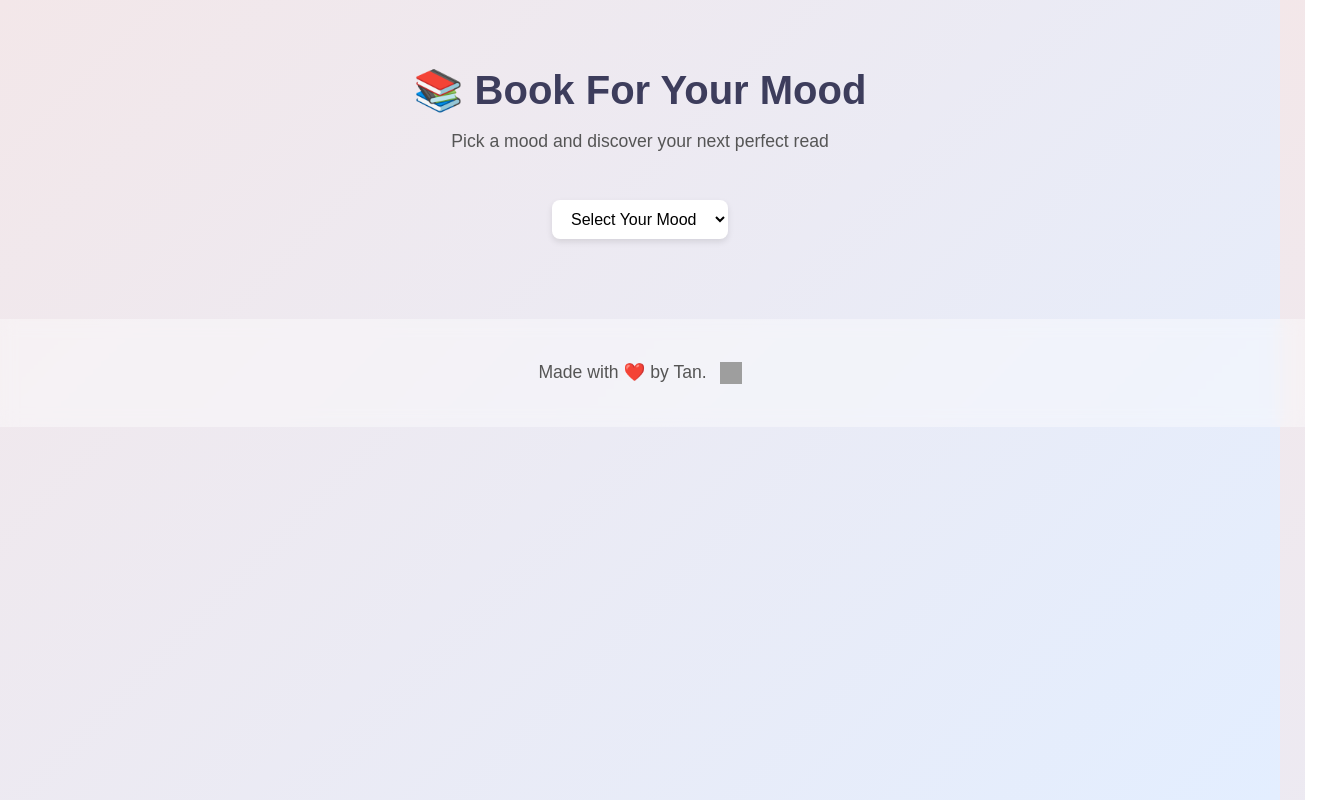
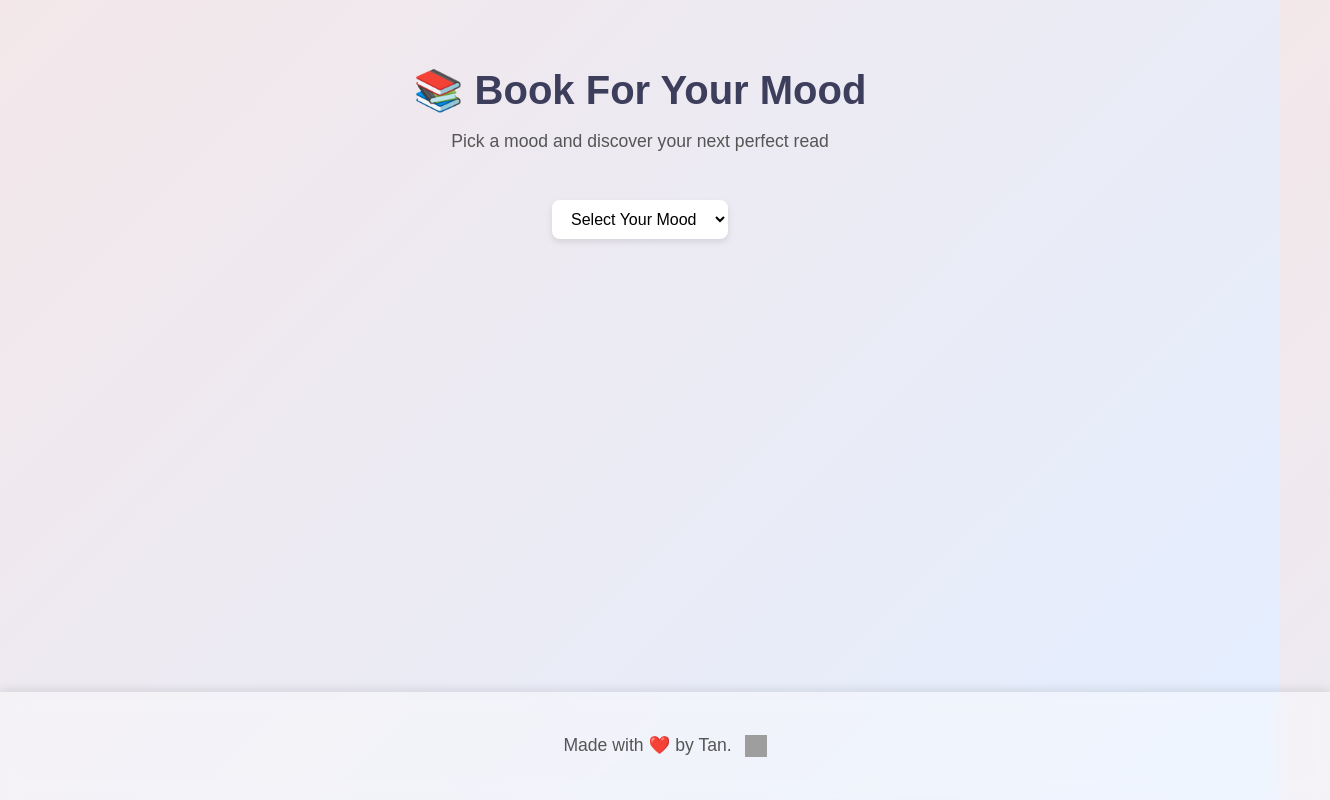
Before and after one commit to luna-73/Book-for-your-mood-website, a plain HTML site: page index.html in a window 1280 px wide. Shown: the whole page, 1330 px wide, since content can reach past the window. Drawn offline with Linux system fonts and the light colour scheme; grey boxes are pictures that could not be loaded.

Commit message:
Updated footer position and CSS

```diff
--- a/index.html
+++ b/index.html
@@ -7,11 +7,17 @@
   <link rel="icon" type="image/x-icon" href="favicon.ico">
 
   <style>
-    body {
+    html, body {
+      height: 100%;
       margin: 0;
       font-family: "Poppins", sans-serif;
       background: linear-gradient(135deg, #f3e7e9 0%, #e3eeff 100%);
-      min-height: 100vh;
+      display: flex;
+      flex-direction: column;
+    }
+
+    main {
+    flex: 1;
     display: flex;
     flex-direction: column;
     align-items: center;
@@ -105,15 +111,15 @@
     }
 
     footer {
+   background: rgba(255, 255, 255, 0.4);
+    color: #555;
     text-align: center;
     padding: 25px;
-  color: #555;
     font-size: 0.95rem;
-  background: rgba(255, 255, 255, 0.4);
     width: 100%;
     backdrop-filter: blur(8px);
-  position: relative;
-  bottom: 0;
+    box-shadow: 0 -2px 10px rgba(0,0,0,0.1);
+
 }
 
 footer a.github-link {
@@ -142,6 +148,8 @@ footer a.github-link {
     <p>Pick a mood and discover your next perfect read</p>
   </header>
 
+    <main>
+
   <div class="mood-selector">
     <select id="moodSelect">
       <option value=""> Select Your Mood </option>
@@ -158,7 +166,7 @@ footer a.github-link {
   </div>
 
   <div class="book-container" id="bookContainer"></div>
-
+  </main>
   <script>
     const booksByMood = {
       happy: [
```
Lines whose indentation alone changed are shown as unchanged.
